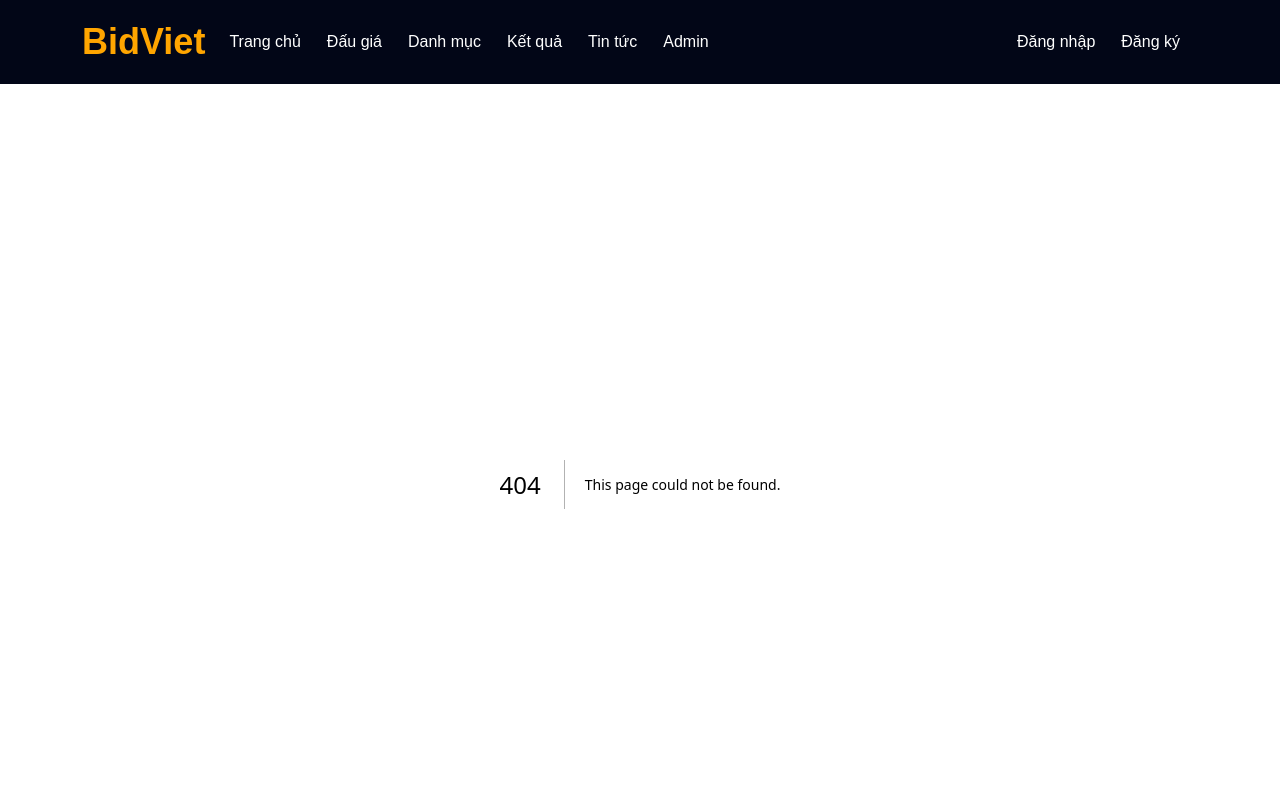
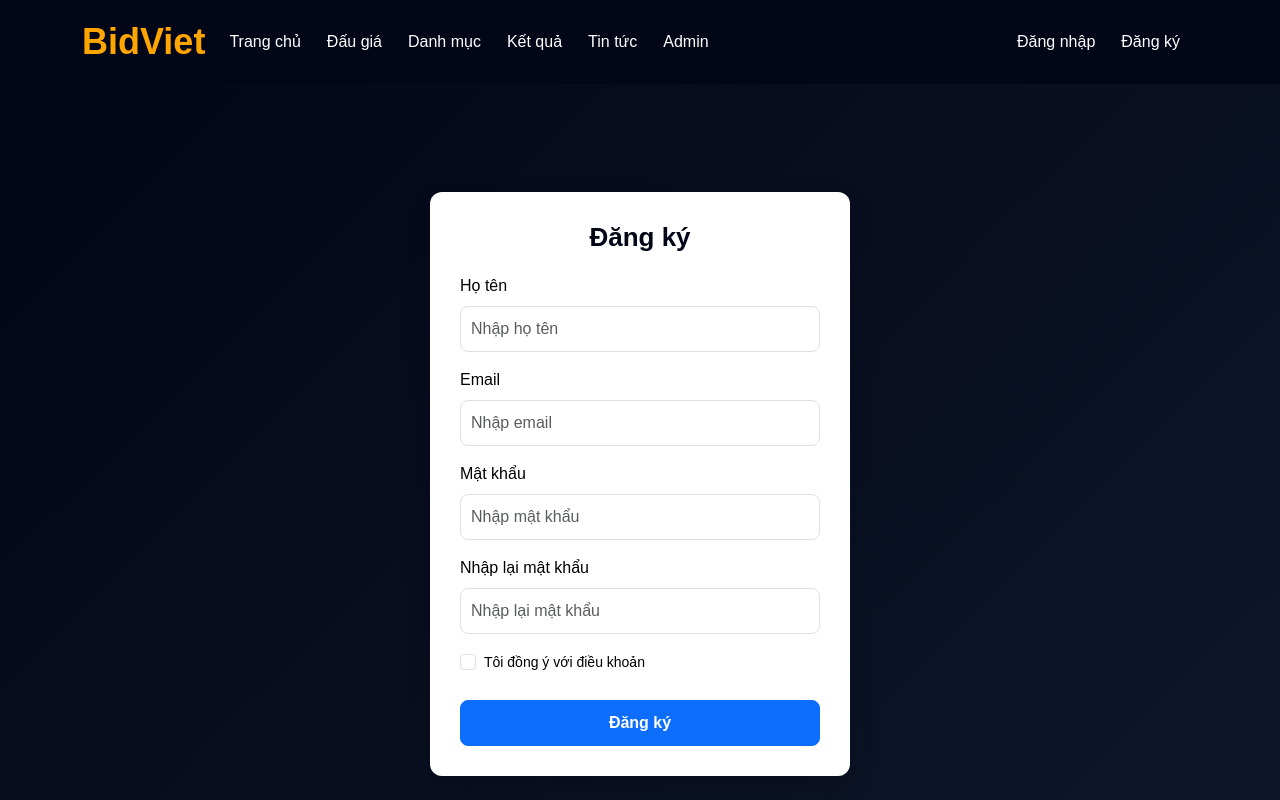
Before and after one commit to xuavinh/realtime-auction, a Next.js app in the folder FrontEnd/my-app/: page /register in a window 1280 px wide. Before the commit this address had no page. Shown: the top 800 px of the page. Built offline with nearby package versions, Linux system fonts and the light colour scheme.

Commit message:
login page

```diff
--- a/FrontEnd/my-app/app/components/Header.tsx
+++ b/FrontEnd/my-app/app/components/Header.tsx
@@ -21,7 +21,7 @@ export default function Header() {
                         <Nav.Link as={Link} href="/categories">Danh mục</Nav.Link>
                         <Nav.Link as={Link} href="/results">Kết quả</Nav.Link>
                         <Nav.Link as={Link} href="/news">Tin tức</Nav.Link>
-                        <Nav.Link as={Link} href="./admin">Admin</Nav.Link>
+                        <Nav.Link as={Link} href="/admin">Admin</Nav.Link>
                     </Nav>
 
                     <Nav>
--- /dev/null
+++ b/FrontEnd/my-app/app/login/page.tsx
@@ -0,0 +1,42 @@
+"use client";
+
+import Button from 'react-bootstrap/Button';
+import Form from 'react-bootstrap/Form';
+import FormGroup from 'react-bootstrap/FormGroup';
+import FormLabel from 'react-bootstrap/FormLabel';
+import FormControl from 'react-bootstrap/FormControl';
+import FormCheck from 'react-bootstrap/FormCheck';
+
+import styles from "../styles/login.module.css";
+
+function Login() {
+    return (
+        <div className={styles.wrapper}>
+            <div className={styles.formBox}>
+                <h2 className={styles.title}>Đăng nhập</h2>
+
+                <Form>
+                    <FormGroup className="mb-3">
+                        <FormLabel>Email</FormLabel>
+                        <FormControl type="email" placeholder="Nhập email" />
+                    </FormGroup>
+
+                    <FormGroup className="mb-3">
+                        <FormLabel>Mật khẩu</FormLabel>
+                        <FormControl type="password" placeholder="Nhập mật khẩu" />
+                    </FormGroup>
+
+                    <FormGroup className="mb-3">
+                        <FormCheck type="checkbox" label="Ghi nhớ đăng nhập" />
+                    </FormGroup>
+
+                    <Button className={styles.button} variant="primary" type="submit">
+                        Đăng nhập
+                    </Button>
+                </Form>
+            </div>
+        </div>
+    );
+}
+
+export default Login;
--- a/FrontEnd/my-app/app/page.tsx
+++ b/FrontEnd/my-app/app/page.tsx
@@ -9,7 +9,7 @@ export default function Home() {
     <div className="flex flex-col flex-1 bg-zinc-50 font-sans">
       <main className={home.main}>
         <div className={home.container}>
-          <div className={home.banner}>
+          <div className={home.banner_left}>
             <Button variant="danger" disabled style={{ pointerEvents: "none", opacity: 1 }}>
               LIVE ĐẤU GIÁ
             </Button>
--- /dev/null
+++ b/FrontEnd/my-app/app/register/page.tsx
@@ -0,0 +1,52 @@
+"use client";
+
+import Button from "react-bootstrap/Button";
+import Form from "react-bootstrap/Form";
+import FormGroup from "react-bootstrap/FormGroup";
+import FormLabel from "react-bootstrap/FormLabel";
+import FormControl from "react-bootstrap/FormControl";
+import FormCheck from "react-bootstrap/FormCheck";
+
+import styles from "../styles/login.module.css";
+
+function Register() {
+    return (
+        <div className={styles.wrapper}>
+            <div className={styles.formBox}>
+                <h2 className={styles.title}>Đăng ký</h2>
+
+                <Form>
+                    <FormGroup className="mb-3">
+                        <FormLabel>Họ tên</FormLabel>
+                        <FormControl type="text" placeholder="Nhập họ tên" />
+                    </FormGroup>
+
+                    <FormGroup className="mb-3">
+                        <FormLabel>Email</FormLabel>
+                        <FormControl type="email" placeholder="Nhập email" />
+                    </FormGroup>
+
+                    <FormGroup className="mb-3">
+                        <FormLabel>Mật khẩu</FormLabel>
+                        <FormControl type="password" placeholder="Nhập mật khẩu" />
+                    </FormGroup>
+
+                    <FormGroup className="mb-3">
+                        <FormLabel>Nhập lại mật khẩu</FormLabel>
+                        <FormControl type="password" placeholder="Nhập lại mật khẩu" />
+                    </FormGroup>
+
+                    <FormGroup className="mb-3">
+                        <FormCheck label="Tôi đồng ý với điều khoản" />
+                    </FormGroup>
+
+                    <Button className={styles.button} variant="primary" type="submit">
+                        Đăng ký
+                    </Button>
+                </Form>
+            </div>
+        </div>
+    );
+}
+
+export default Register;
--- a/FrontEnd/my-app/app/styles/footer.module.css
+++ b/FrontEnd/my-app/app/styles/footer.module.css
@@ -19,7 +19,7 @@
   padding:50px 0px;
   display: grid;
   grid-template-columns: repeat(4, minmax(0, 1fr));
-  gap: 24px;
+  gap: 20px;
   margin-bottom: 24px;
 }
 
--- a/FrontEnd/my-app/app/styles/header.module.css
+++ b/FrontEnd/my-app/app/styles/header.module.css
@@ -1,3 +1,10 @@
+.navbar :global(.nav-link),
+.navbar :global(.nav-link:hover),
+.navbar :global(.nav-link:focus),
+.navbar :global(.nav-link:active),
+.navbar :global(.nav-link.active) {
+  color: #ffffff !important;
+}
 .navbar {
   background:#020617;
   padding: 10px 0;
--- /dev/null
+++ b/FrontEnd/my-app/app/styles/login.module.css
@@ -0,0 +1,56 @@
+.wrapper {
+  min-height: 100vh;
+  background: linear-gradient(135deg, #020617, #0f172a);
+  display: flex;
+  justify-content: center;
+  align-items: center;
+}
+
+.formBox {
+  background: #ffffff;
+  padding: 30px;
+  border-radius: 12px;
+  width: 100%;
+  max-width: 420px;
+  box-shadow: 0 10px 25px rgba(0,0,0,0.2);
+}
+
+.title {
+  text-align: center;
+  font-size: 26px;
+  font-weight: bold;
+  margin-bottom: 20px;
+  color: #020617;
+}
+
+/* Input */
+.formBox :global(input.form-control) {
+  border-radius: 8px;
+  padding: 10px;
+}
+
+.formBox :global(input.form-control:focus) {
+  border-color: #0d6efd;
+  box-shadow: 0 0 0 0.15rem rgba(13,110,253,.25);
+}
+
+/* Button */
+.button {
+  width: 100%;
+  border-radius: 8px;
+  padding: 10px;
+  font-weight: 600;
+  margin-top: 10px;
+}
+
+/* Checkbox */
+.formBox :global(.form-check-label) {
+  font-size: 14px;
+}
+
+/* Responsive */
+@media (max-width: 576px) {
+  .formBox {
+    padding: 20px;
+  }
+}
```
Also changed, not shown: FrontEnd/my-app/app/styles/home.module.css (+16 -2 lines).
